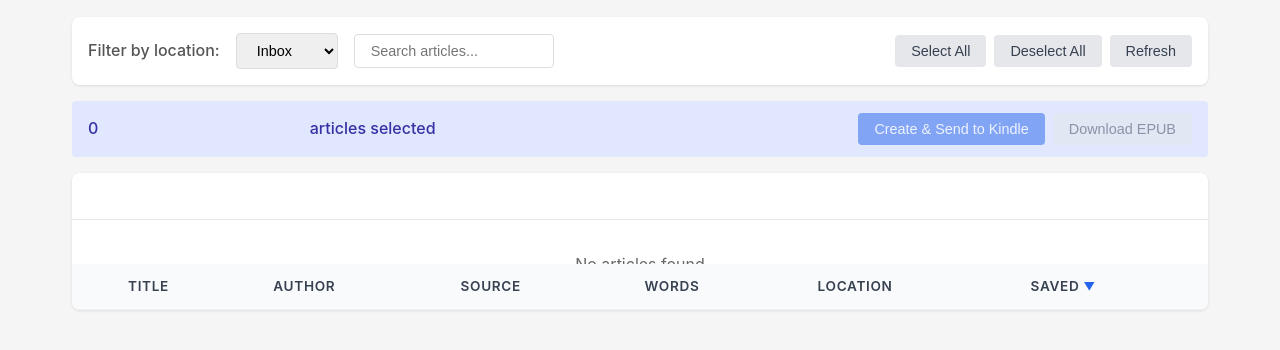
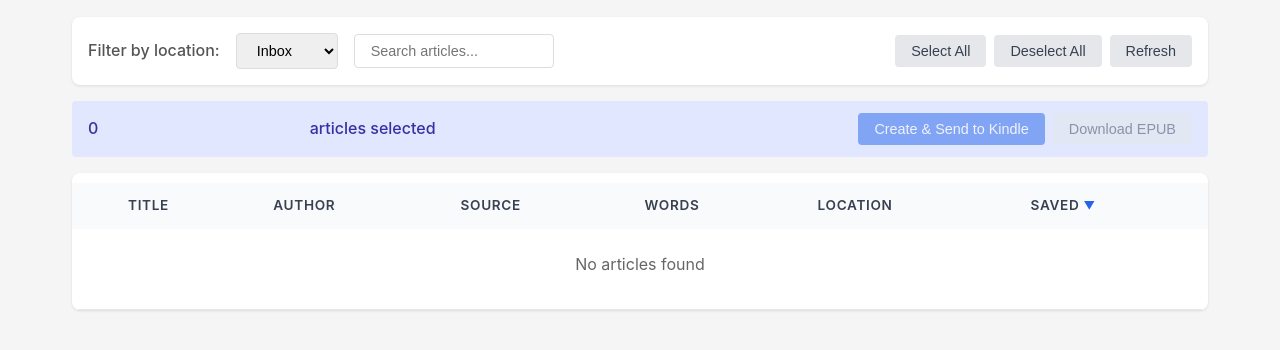
Before and after one commit to sabs90/readwise-to-kindle, a Flask app: page / in a window 1280 px wide. Shown: the part 132-482 px from the top of the page. Run offline with Flask 3, Linux system fonts and the light colour scheme; the visitor is signed in with stand-in values (Sample User, id 1); data that the repository does not hold is empty.

Commit message:
Fix: Set table header sticky top to 10px

```diff
--- a/static/style.css
+++ b/static/style.css
@@ -212,7 +212,7 @@ header h1 {
     text-transform: uppercase;
     letter-spacing: 0.05em;
     position: sticky;
-    top: 500px;
+    top: 10px;
     z-index: 98;
 }
 
```
